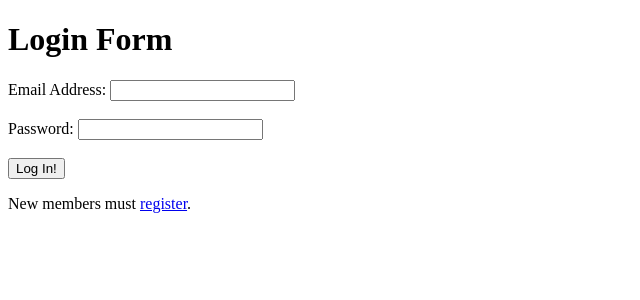
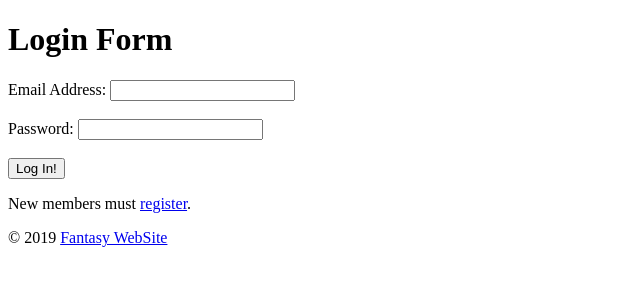
Before and after one commit to github-patrixweb/cosw30, a PHP site: page /labwork/lab2/login.php in a window 1280 px wide. Shown: the top 300 px of the page, without its empty margins (0-640 px from the left). Run offline with PHP 8.4, Linux system fonts and the light colour scheme.

Commit message:
Update login.php

```diff
--- a/labwork/lab2/login.php
+++ b/labwork/lab2/login.php
@@ -16,5 +16,8 @@
             <button>Log In!</button>
         </form>
         <p>New members must <a href="register.php" title="new member registration form">register</a>.</p>
+        <footer>
+            <p>&copy; 2019 <a href="index.php" title="Fantasy WebSite">Fantasy WebSite</a></p>
+        </footer>
     </body>
 </html>
```
